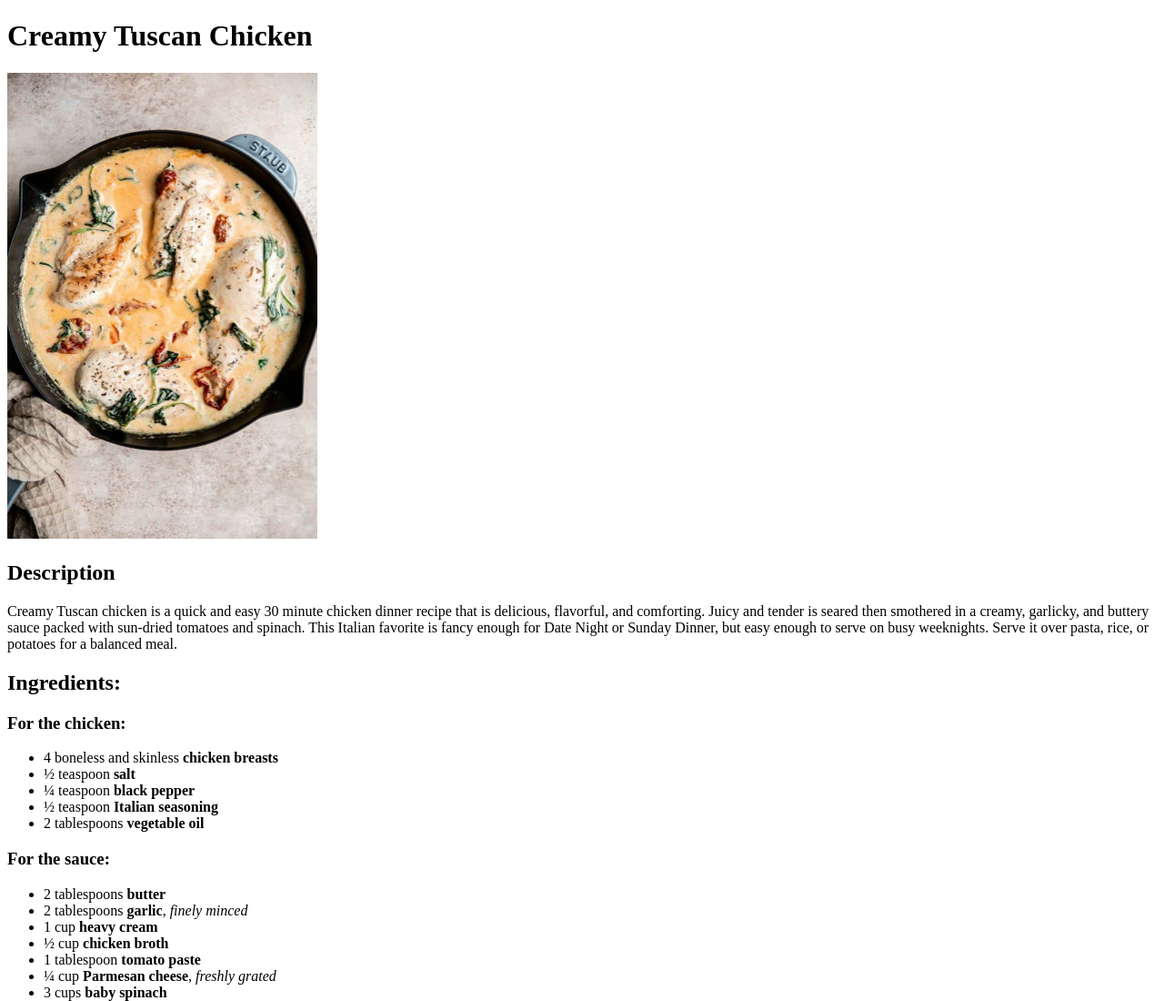
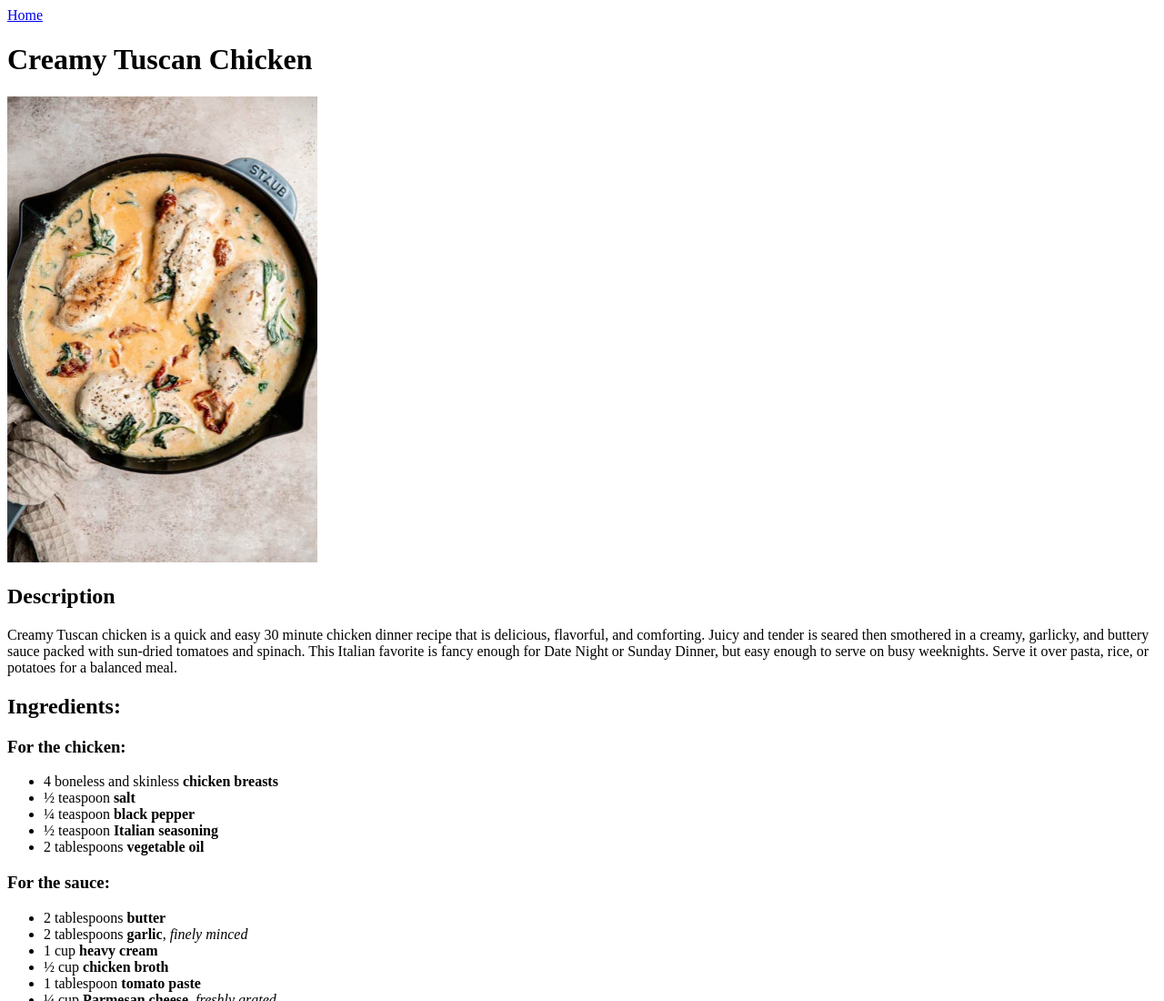
Before and after one commit to Khrito/odin-recipes, a plain HTML site: page recipes/tuscan-chicken.html in a window 1280 px wide. Shown: the top 1100 px of the page at 91% size. Drawn offline with Linux system fonts and the light colour scheme.

Commit message:
Add Home link to each page & fix unclosed div
Added a home link to each webpage, to help user nagivate.

Fixed a unclosed div tag within tuscan-chicken.html

```diff
--- a/recipes/tuscan-chicken.html
+++ b/recipes/tuscan-chicken.html
@@ -5,6 +5,8 @@
         <title>Creamy Tuscan Chicken</title>
     </head>
     <body>
+        <a href="../index.html">Home</a>
+
         <!--Title and opening image-->
         <div id="title-image">
             <h1>Creamy Tuscan Chicken</h1>
@@ -16,6 +18,7 @@
             <h2>Description</h2>
 
             <p>Creamy Tuscan chicken is a quick and easy 30 minute chicken dinner recipe that is delicious, flavorful, and comforting. Juicy and tender is seared then smothered in a creamy, garlicky, and buttery sauce packed with sun-dried tomatoes and spinach. This Italian favorite is fancy enough for Date Night or Sunday Dinner, but easy enough to serve on busy weeknights. Serve it over pasta, rice, or potatoes for a balanced meal.</p>
+        </div>
 
         <!--Ingredients needed-->
         <div id="ingredients">
```
Also changed, not shown: recipes/picadinho.html (+2 -0 lines), recipes/testicles.html (+2 -0 lines).
